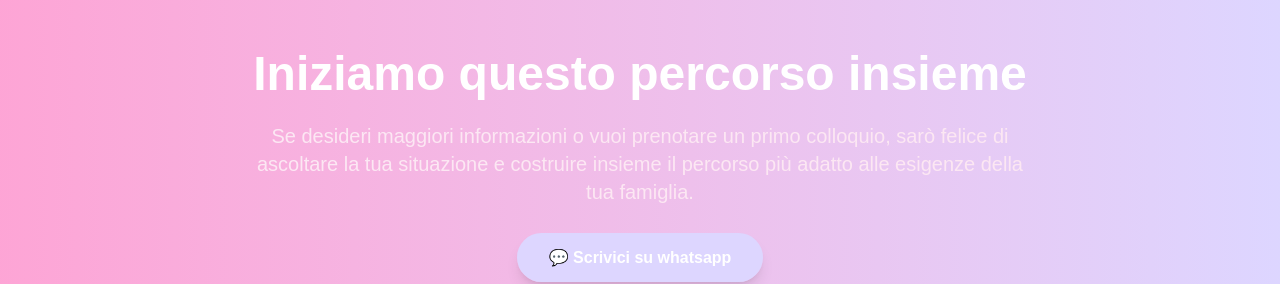
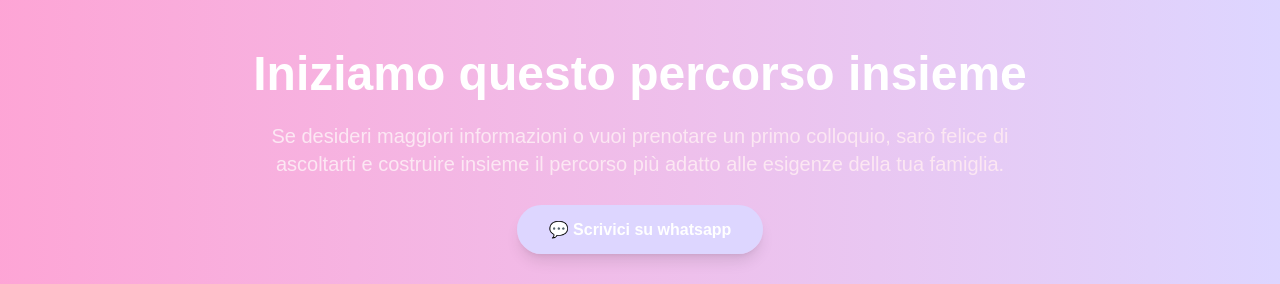
Before and after one commit to abakidspalermo-blip/ABAkids.palermo, a Next.js app: page / in a window 1280 px wide. Shown: the part 6780-7064 px from the top of the page. Built offline with nearby package versions, Linux system fonts and the light colour scheme.

Commit message:
correzione

```diff
--- a/app/components/CallToAction.tsx
+++ b/app/components/CallToAction.tsx
@@ -9,7 +9,7 @@ export default function CallToAction() {
 
         <p className="text-lg md:text-xl text-pink-100 max-w-3xl mx-auto mb-10">
           Se desideri maggiori informazioni o vuoi prenotare un primo colloquio,
-          sarò felice di ascoltare la tua situazione e costruire insieme il
+          sarò felice di ascoltarti e costruire insieme il
           percorso più adatto alle esigenze della tua famiglia.
         </p>
 
```
